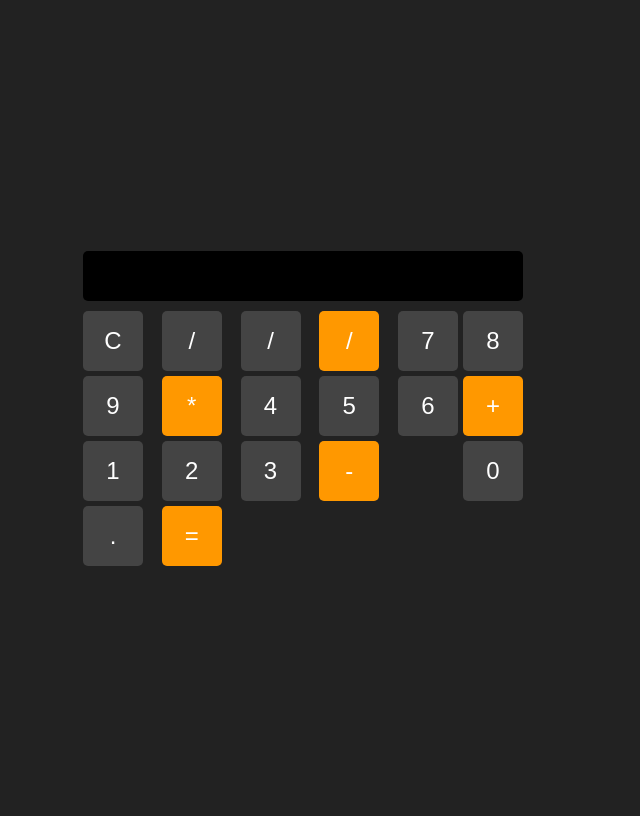
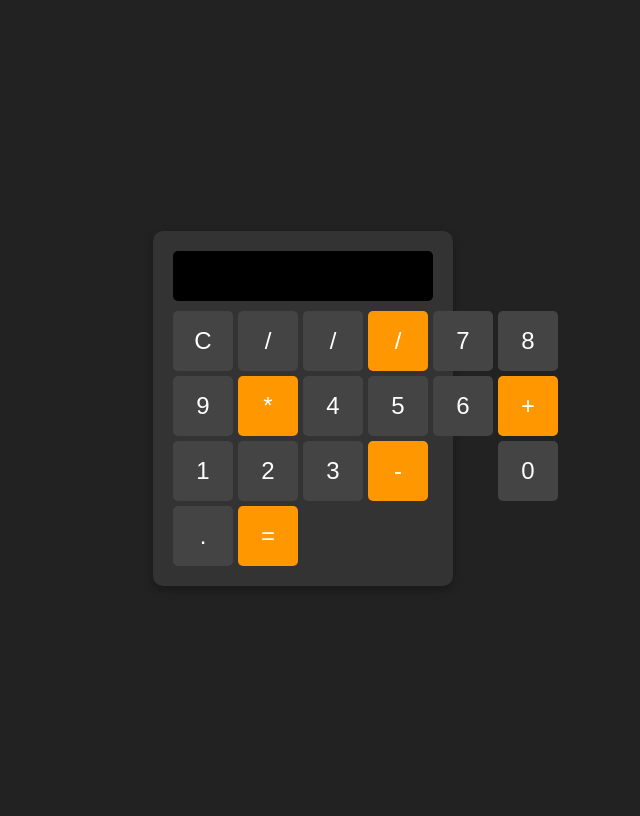
Before and after one commit to fsetuba/fsetuba.github.io, a PHP site: page / in a window 1280 px wide. Shown: the whole page, without its empty margins (337-977 px from the left). Run offline with PHP 8.4, Linux system fonts and the light colour scheme.

Commit message:
Update style.css

```diff
--- a/style.css
+++ b/style.css
@@ -7,7 +7,7 @@ body {
   font-family: Arial, sans-serif;
 }
 
-.Calculadora {
+#Calculadora {
   background: #333;
   padding: 20px;
   border-radius: 10px;
```
